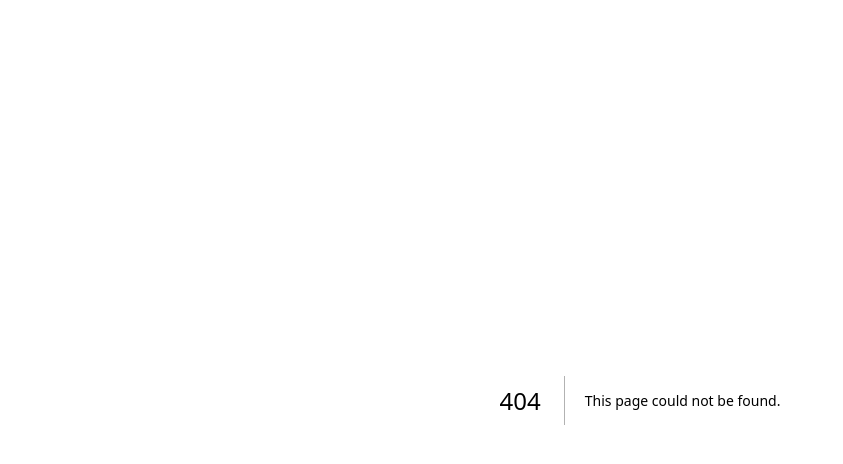
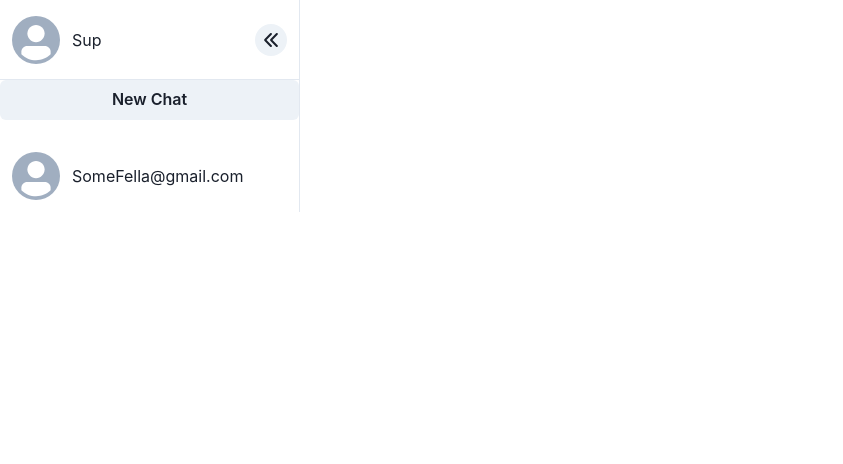
Before and after one commit to Scr00b1e/chat-app, a Next.js app: page /chat in a window 1280 px wide. Before the commit this address had no page. Shown: the top 464 px of the page, without its empty margins (0-843 px from the left). Built offline with nearby package versions, Linux system fonts and the light colour scheme.

Commit message:
changing components

```diff
--- a/src/components/Sidebar.tsx
+++ b/src/components/Sidebar.tsx
@@ -1,12 +1,18 @@
+'use client'
+
 import { ArrowLeftIcon } from '@chakra-ui/icons'
 import { Avatar, Button, IconButton } from '@chakra-ui/react'
 import { Text, Flex } from '@chakra-ui/layout'
 import React from 'react'
+import { useRouter } from 'next/navigation'
 
 const Sidebar = () => {
+    const router = useRouter()
+
     const Chat = () => {
         return (
-            <Flex p={3} _hover={{ bg: 'gray.100' }} cursor='pointer' align={'center'}>
+            <Flex p={3} _hover={{ bg: 'gray.100' }} cursor='pointer' align={'center'}
+                onClick={() => router.push(`/chat/1`)}>
                 <Avatar marginEnd={3} />
                 <Text>SomeFella@gmail.com</Text>
             </Flex>
--- a/src/pages/chat/[id].tsx
+++ b/src/pages/chat/[id].tsx
@@ -23,8 +23,8 @@ const BottomBar = () => {
 const ChatId = () => {
     return (
         <ChakraProvider>
+            {/* <Sidebar /> */}
             <Flex h={'100vh'}>
-                <Sidebar />
                 <Flex bg={'blue.100'} flex={1} direction='column'>
                     <TopBar />
                     <Flex flex={1} direction='column' pt={4} mx={5}>
--- /dev/null
+++ b/src/pages/chat/index.tsx
@@ -0,0 +1,13 @@
+import Sidebar from '@/components/Sidebar'
+import { ChakraProvider } from '@chakra-ui/react'
+import React from 'react'
+
+const Main = () => {
+    return (
+        <ChakraProvider>
+            <Sidebar />
+        </ChakraProvider>
+    )
+}
+
+export default Main
```
Also changed, not shown: src/app/page.tsx (+24 -3 lines).
